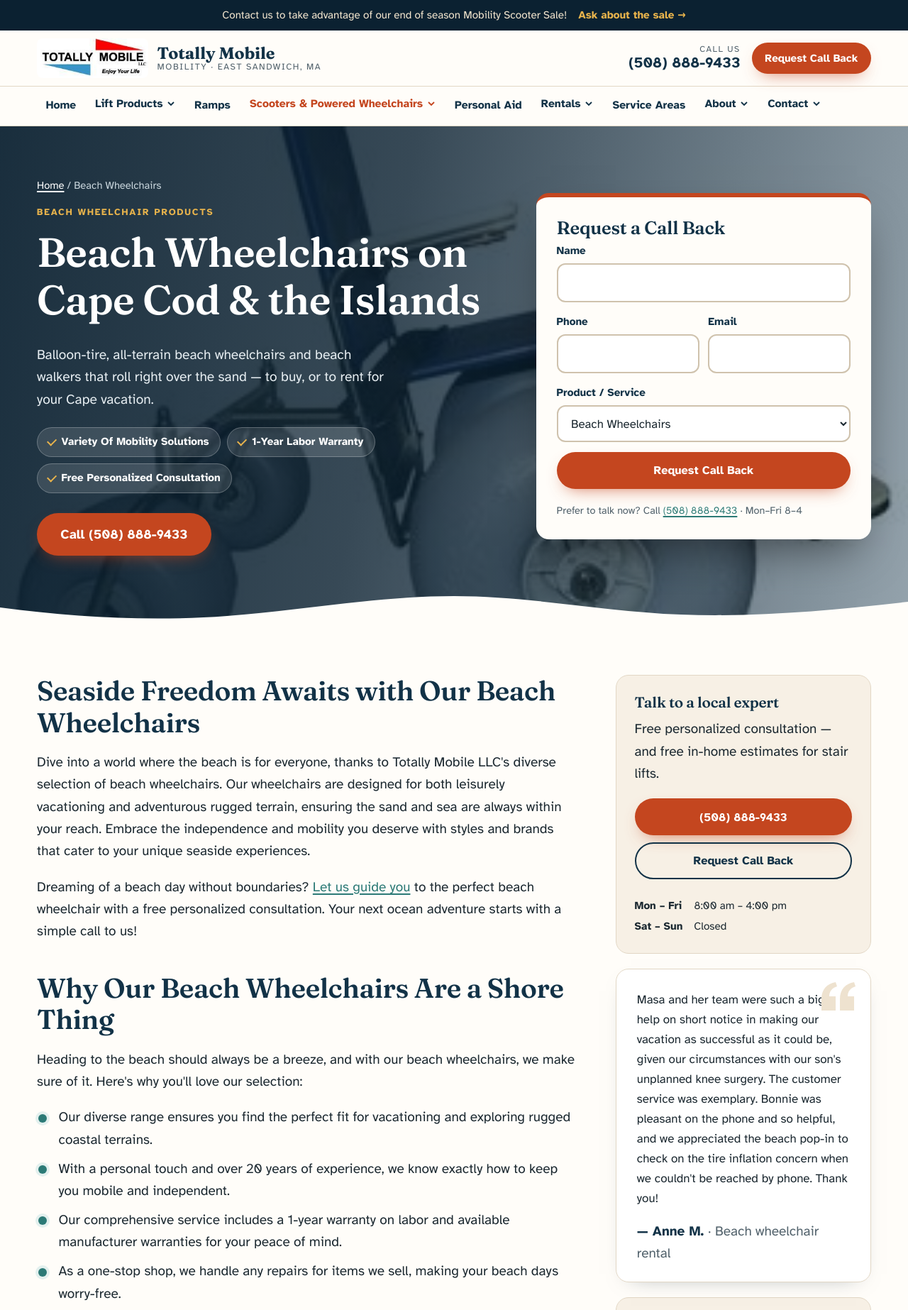
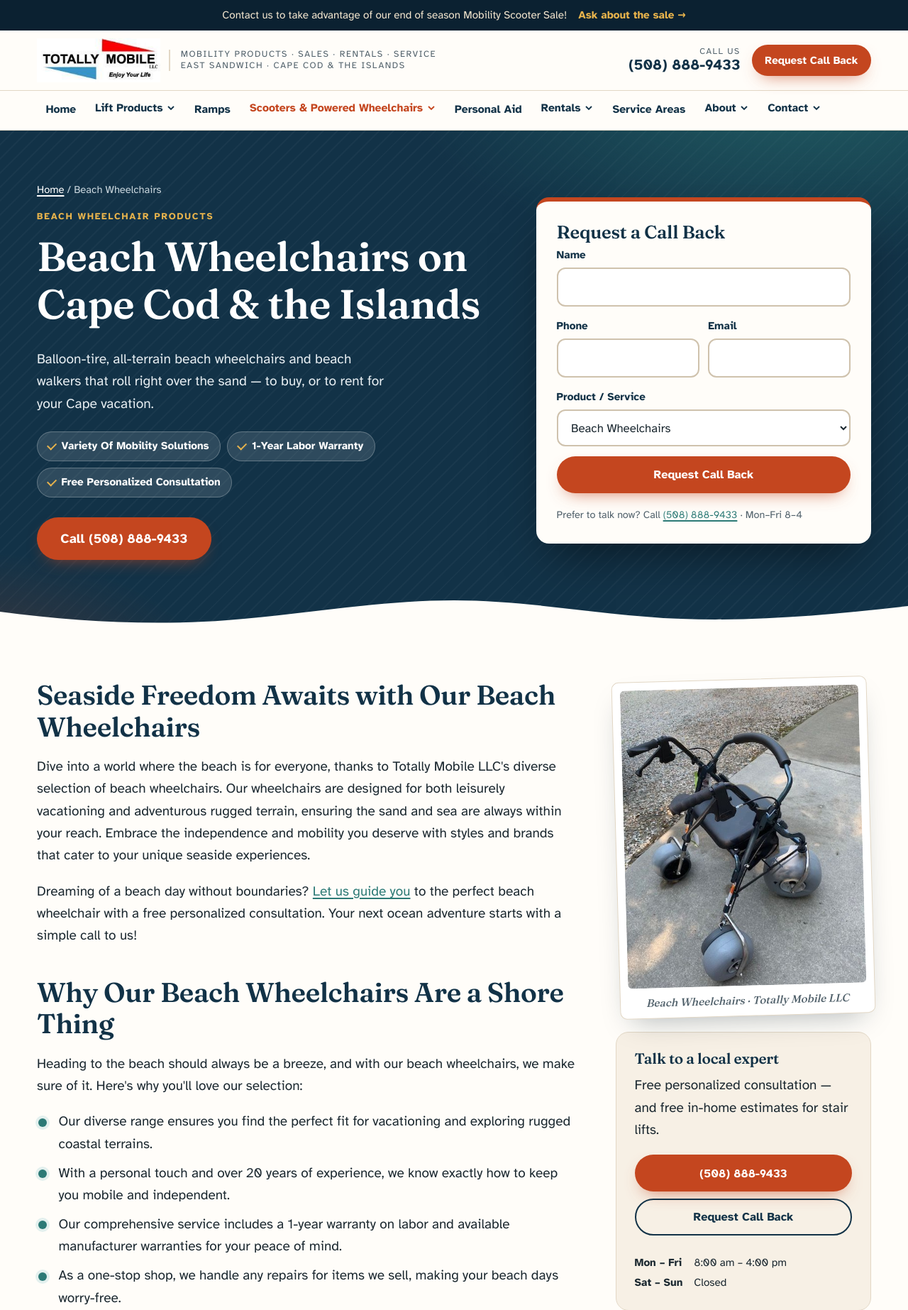
Before and after one commit to ZacLamb/mlbmobility, a Node server app: page /beach-wheelchairs in a window 1280 px wide; the page is wider, and only the part inside the window is pictured. Shown: the top 1846 px of that part at 71% size. Run offline with Node 20, Linux system fonts and the light colour scheme.

Commit message:
Use hi-res photos for full-bleed heroes, framed photos elsewhere; real logo lockup; accurate alt text
Co-Authored-By: Claude Opus 5.5 <noreply@anthropic.com>
Claude-Session: https://claude.ai/code/session_0187DFnw7VMD66ZW5wUpLV7Q

```diff
--- a/public/css/site.css
+++ b/public/css/site.css
@@ -58,7 +58,8 @@ p{margin:0 0 1em}
 .site-header{background:var(--paper);position:sticky;top:0;z-index:50;box-shadow:0 1px 0 var(--line)}
 .header-inner{display:flex;align-items:center;justify-content:space-between;gap:1rem;padding-top:.7rem;padding-bottom:.7rem}
 .brand{display:flex;align-items:center;gap:.8rem;text-decoration:none}
-.brand img{width:auto;height:56px;border-radius:8px}
+.brand img{width:auto;height:62px}
+.brand-text{border-left:2px solid var(--line);padding-left:.9rem;gap:.2rem}
 .brand-text{display:flex;flex-direction:column;line-height:1.1}
 .brand-name{font-family:var(--display);font-weight:700;font-size:1.45rem;color:var(--navy)}
 .brand-sub{font-size:.78rem;letter-spacing:.12em;text-transform:uppercase;color:var(--muted)}
@@ -346,3 +347,12 @@ details[open] summary::after{content:"–"}
   .mobile-cta-cb{background:var(--navy);color:#fff}
   .site-footer{padding-bottom:7rem}
 }
+
+/* hero without a hi-res photo */
+.hero-textured{background:var(--navy)}
+.hero-textured::before{background:radial-gradient(900px 420px at 88% -10%,rgba(44,122,118,.6),transparent 62%),radial-gradient(600px 300px at -5% 110%,rgba(196,70,31,.28),transparent 60%),repeating-linear-gradient(135deg,rgba(255,255,255,.03) 0 2px,transparent 2px 14px)}
+/* framed photo ("polaroid") */
+.photo-card{margin:0;background:#fff;padding:.7rem .7rem .2rem;border-radius:10px;box-shadow:var(--shadow);transform:rotate(-1.6deg);border:1px solid var(--line)}
+.photo-card img{border-radius:6px;width:100%;aspect-ratio:4/5;object-fit:cover}
+.photo-card figcaption{font-family:var(--display);font-style:italic;color:var(--muted);text-align:center;padding:.5rem 0 .4rem;font-size:.95rem}
+.product-img img{max-width:min(100%,340px)}
--- a/views/gallery.ejs
+++ b/views/gallery.ejs
@@ -3,10 +3,10 @@
     ['VPL5-1920w.jpg','Vertical platform lift installation'],['VPL4-1920w.jpg','Vertical platform lift installation'],['VPL3-1920w.jpg','Vertical platform lift installation'],['VPL2-1920w.jpg','Vertical platform lift installation'],['VPL-1920w.jpg','Vertical platform lift installation'],
     ['SUITCASE+RAMPS-1920w.jpg','Suitcase ramps'],['SCOOTER+AND+BEACH+WHEELCHAIR-1920w.jpg','Scooter and beach wheelchair'],['RAMP_%282%29-1920w.jpg','Wheelchair ramp installation'],['RAMP-1920w.jpg','Wheelchair ramp installation'],
     ['FOLDING+RAIL-1920w.jpg','Stair lift with folding rail'],['FOLDING+RAIL+2+-+Copy-1920w.jpg','Stair lift with folding rail'],['FOLDING+RAIL+-+Copy-1920w.jpg','Stair lift with folding rail'],
-    ['CUSTOM_STAIRLIFT2-1920w.jpg','Custom curved stair lift'],['CUSTOM_STAIRLIFT_3-1920w.jpg','Custom curved stair lift'],['totally-mobile-video-01-1920w.jpg','Totally Mobile LLC'],
+    ['CUSTOM_STAIRLIFT2-1920w.jpg','Custom curved stair lift'],['CUSTOM_STAIRLIFT_3-1920w.jpg','Custom curved stair lift'],['totally-mobile-video-01-1920w.jpg','Curved stair lift installation'],
     ['CUSTOM+STAIRLIFT_20220718_152857+-+Copy-1920w.JPEG','Custom stair lift installation'],['CUSTOM+STAIRLIFT-1920w.JPEG','Custom stair lift installation'],
     ['BRUNO+OUTSIDE+STAIRLIFT3-1920w.jpg','Bruno outdoor stair lift'],['BRUNO+OUTSIDE+STAIRLIFT-1920w.jpg','Bruno outdoor stair lift'],['BRUNO+OUTSIDE+STAIRLIFT+2-1920w.jpg','Bruno outdoor stair lift'],['BRUNO+OUTSIDE+STAIRLIFT+-+Copy-1920w.jpg','Bruno outdoor stair lift'],
-    ['BRUNO+CUSTOM+STAIRLIFT+-+Copy-1920w.jpg','Bruno custom stair lift'],['BEACH+WALKER-1920w.jpg','All-terrain beach walker']
+    ['BRUNO+CUSTOM+STAIRLIFT+-+Copy-1920w.jpg','Bruno custom stair lift'],['BEACH+WALKER-1920w.jpg','All-terrain rollator with balloon wheels']
   ];
 %>
 <%- include('partials/head') %>
--- a/views/home.ejs
+++ b/views/home.ejs
@@ -37,7 +37,7 @@
       <p>Since 1998, our locally and woman-owned business has been at the forefront of mobility solutions. With over 20 years under our belt, we've seen it all and fixed it all—from <a href="/scooters">scooters</a> to <a href="/manual-and-powered-wheelchairs">wheelchairs</a>, if we sell it, we repair it. And we're not just talking about minor tweaks here and there. We're here to assist with all <a href="/scooter-and-power-wheelchair-repair">repairs</a>, big or small.</p>
     </div>
     <div class="split-media">
-      <img src="<%= img('totally-mobile-video-01-1920w.jpg') %>" alt="Learn more about Totally Mobile LLC" loading="lazy" width="900" height="600">
+      <img src="<%= img('totally-mobile-video-01-1920w.jpg') %>" alt="Curved stair lift installed by Totally Mobile in a Cape Cod home" loading="lazy" width="900" height="600">
       <a class="video-chip" href="/hibu-video-splash"><span class="play" aria-hidden="true">▶</span> Watch our video</a>
     </div>
   </div>
--- a/views/partials/header.ejs
+++ b/views/partials/header.ejs
@@ -7,10 +7,10 @@
 <header class="site-header" id="top">
   <div class="wrap header-inner">
     <a class="brand" href="/" aria-label="Totally Mobile LLC — home">
-      <img src="<%= img('totally-mobile-logo-1920w.jpg') %>" alt="Totally Mobile LLC logo" width="180" height="60">
+      <img src="<%= img('totally-mobile-logo-1920w.jpg') %>" alt="Totally Mobile LLC — Enjoy Your Life" width="238" height="85">
       <span class="brand-text">
-        <span class="brand-name">Totally Mobile</span>
-        <span class="brand-sub">Mobility · East Sandwich, MA</span>
+        <span class="brand-sub">Mobility Products · Sales · Rentals · Service</span>
+        <span class="brand-sub">East Sandwich · Cape Cod &amp; the Islands</span>
       </span>
     </a>
     <div class="header-actions">
--- a/views/service.ejs
+++ b/views/service.ejs
@@ -5,11 +5,11 @@
     { '@context': 'https://schema.org', '@type': 'BreadcrumbList', itemListElement: [{ '@type': 'ListItem', position: 1, name: 'Home', item: site.domain + '/' }, { '@type': 'ListItem', position: 2, name: page.nav, item: site.domain + page.path }] }
   ].concat(faqSchema);
 %>
-<%- include('partials/head', { schema: schema, ogImg: page.heroImg }) %>
+<%- include('partials/head', { schema: schema, ogImg: page.heroImg || page.photo || page.cardImg }) %>
 <%- include('partials/header') %>
 
-<section class="hero hero-page">
-  <div class="hero-media"><img src="<%= page.heroImg %>" alt="<%= page.nav %> — Totally Mobile LLC" fetchpriority="high" width="1920" height="900"></div>
+<section class="hero hero-page<%= page.heroImg ? '' : ' hero-textured' %>">
+  <% if (page.heroImg) { %><div class="hero-media"><img src="<%= page.heroImg %>" alt="<%= page.nav %> — Totally Mobile LLC" fetchpriority="high"></div><% } %>
   <div class="wrap hero-grid">
     <div class="hero-copy reveal">
       <nav class="crumbs" aria-label="Breadcrumb"><a href="/">Home</a> <span aria-hidden="true">/</span> <span><%= page.nav %></span></nav>
@@ -51,6 +51,7 @@
       <% }) %>
     </article>
     <aside class="sidebar">
+      <% if (page.photo) { %><figure class="photo-card"><img src="<%= page.photo %>" alt="<%= page.nav %> from Totally Mobile LLC" loading="lazy"><figcaption><%= page.nav %> · Totally Mobile LLC</figcaption></figure><% } %>
       <div class="side-card">
         <h2 class="side-h">Talk to a local expert</h2>
         <p>Free personalized consultation — and free in-home estimates for stair lifts.</p>
--- a/views/town.ejs
+++ b/views/town.ejs
@@ -29,13 +29,14 @@
     { '@context': 'https://schema.org', '@type': 'BreadcrumbList', itemListElement: [{ '@type': 'ListItem', position: 1, name: 'Home', item: site.domain + '/' }, { '@type': 'ListItem', position: 2, name: 'Service Areas', item: site.domain + '/service-areas' }, { '@type': 'ListItem', position: 3, name: T, item: canonical }] },
     { '@context': 'https://schema.org', '@type': 'FAQPage', mainEntity: faqs.map(function(f){ return { '@type': 'Question', name: f.q, acceptedAnswer: { '@type': 'Answer', text: f.a } }; }) }
   ];
-  var heroes = [img('CUSTOM_STAIRLIFT-1920w.jpg'), img('SCOOTER+AND+BEACH+WHEELCHAIR-1920w.jpg'), img('totally-mobile-hero-home-01-1920w.jpeg'), img('RAMP_%282%29-1920w.jpg'), img('BEACH+WALKER-1920w.jpg')];
+  var heroes = [img('totally-mobile-hero-home-01-1920w.jpeg'), img('totally-mobile-videos-7-1920w.jpg'), img('totally-mobile-hero-manual-and-powered-wheelchairs-a3e1e60e-1920w.jpg')];
+  var photos = [img('CUSTOM_STAIRLIFT2-1920w.jpg'), img('RAMP_%282%29-1920w.jpg'), img('SCOOTER+AND+BEACH+WHEELCHAIR-1920w.jpg'), img('VPL2-1920w.jpg'), img('totally-mobile-video-01-1920w.jpg'), img('BRUNO+OUTSIDE+STAIRLIFT-1920w.jpg')];
 %>
 <%- include('partials/head', { schema: schema }) %>
 <%- include('partials/header') %>
 
 <section class="hero hero-page">
-  <div class="hero-media"><img src="<%= heroes[idx % heroes.length] %>" alt="Mobility equipment from Totally Mobile serving <%= T %>, MA" fetchpriority="high" width="1920" height="900"></div>
+  <div class="hero-media"><img src="<%= heroes[idx % heroes.length] %>" alt="Mobility equipment from Totally Mobile serving <%= T %>, MA" fetchpriority="high"></div>
   <div class="wrap hero-grid">
     <div class="hero-copy reveal">
       <nav class="crumbs" aria-label="Breadcrumb"><a href="/">Home</a> <span aria-hidden="true">/</span> <a href="/service-areas">Service Areas</a> <span aria-hidden="true">/</span> <span><%= T %></span></nav>
@@ -88,6 +89,7 @@
       </section>
     </article>
     <aside class="sidebar">
+      <figure class="photo-card"><img src="<%= photos[idx % photos.length] %>" alt="Mobility equipment installed by Totally Mobile LLC" loading="lazy"><figcaption>Local install · Totally Mobile LLC</figcaption></figure>
       <div class="side-card">
         <h2 class="side-h">Serving <%= T %> from East Sandwich</h2>
         <address><%= site.address.street %><br><%= site.address.city %>, <%= site.address.state %> <%= site.address.zip %></address>
```
Also changed, not shown: data/pages.js (+20 -10 lines).
